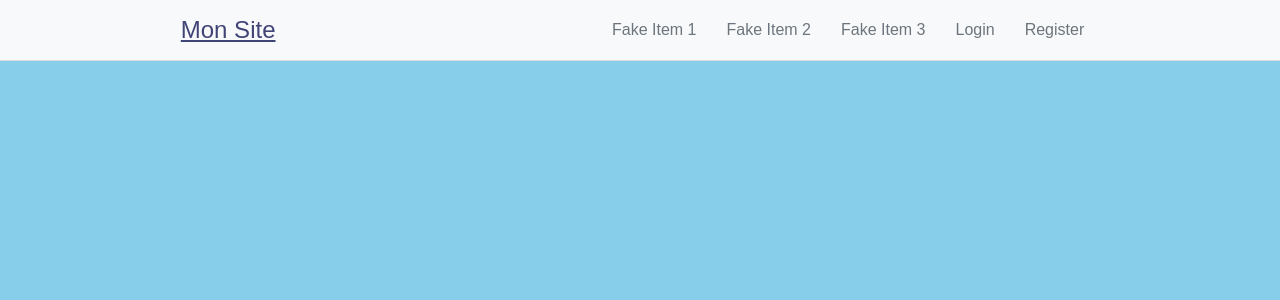
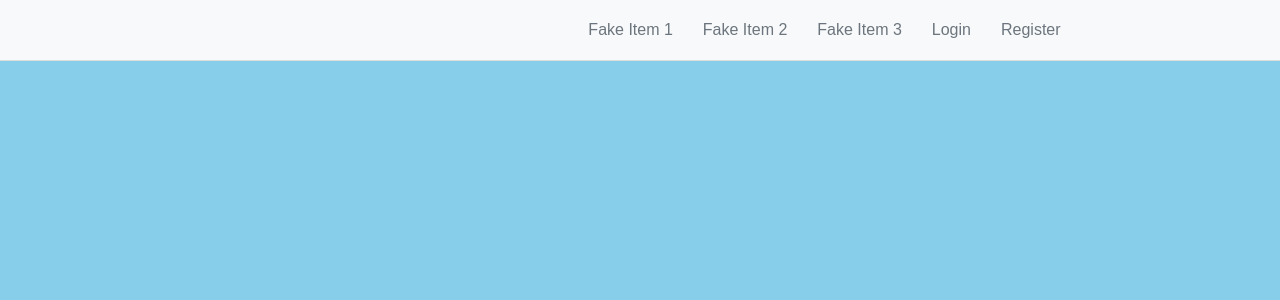
Before and after one commit to chrysgan/tintinSymfony, a Symfony app: template templates/base.html.twig in a window 1280 px wide. Shown: the top 300 px of the page. Run offline with Twig, Linux system fonts and the light colour scheme; the template is opened without the code that fills it, so the values that code supplies are empty; style sheets or scripts are compiled from the project's sources; some libraries are stand-ins or nearby versions.

Commit message:
Integration GlobalVar : Nom_Site

```diff
--- a/templates/base.html.twig
+++ b/templates/base.html.twig
@@ -16,7 +16,7 @@
     <body>
         <header>
             <nav class="navbar navbar-expand-lg navbar-light bg-light">
-                <a class="navbar-brand" href="/">Mon Site</a>
+                <a class="navbar-brand" href="/">{{ NOM_SITE }}</a>
                 <div class="collapse navbar-collapse">
                     <ul class="navbar-nav">
                         <li class="nav-item"><a class="nav-link" href="#">Fake Item 1</a></li>
```
Also changed, not shown: 2 other files.
